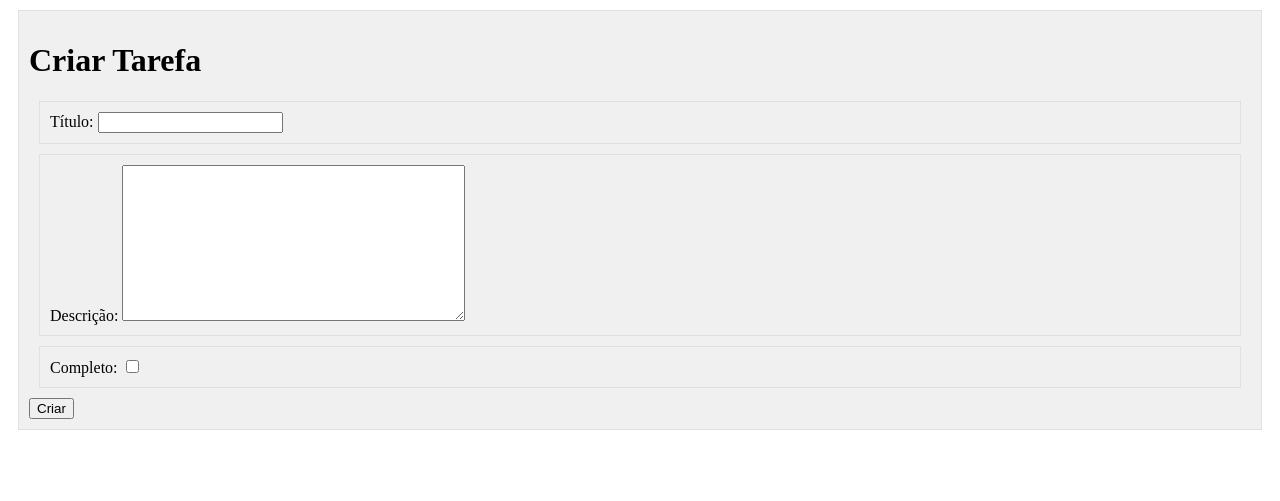
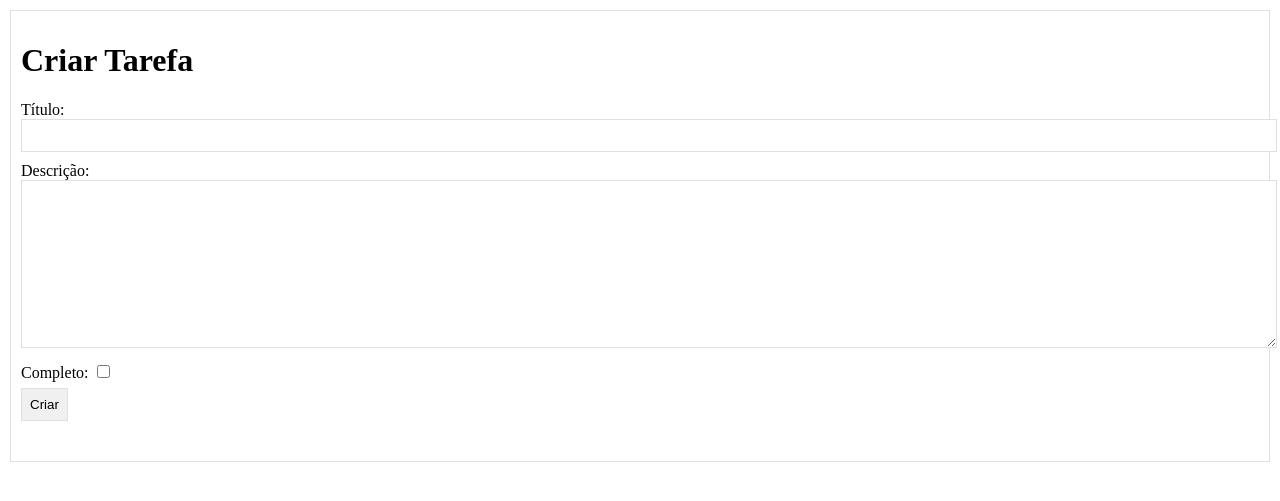
Before and after one commit to marquesaline/django-project-tasks, a Django app: page /criar/ in a window 1280 px wide. Shown: the top 501 px of the page. Run offline with Django 5.2, Linux system fonts and the light colour scheme.

Commit message:
updated project

```diff
--- a/project/tasks/static/css/style.css
+++ b/project/tasks/static/css/style.css
@@ -1,6 +1,65 @@
-div {
+body {
+    margin: 10px;
+}
+
+.main {
+    border: 1px solid #e0e0e0;
+    padding: 10px;
+    margin-top: 10px;
+}
+
+table {
+    border-collapse: collapse;
+    width: 100%;
+}
+
+th, td {
+    border: 1px solid #e0e0e0;
+    padding: 10px;
+}
+
+th {
+    background-color: #f0f0f0;
+}
+
+form {
+    margin: 10px 0;
+
+}
+form input {
+    padding: 8px;
+    width: 100%;
+    margin-bottom: 10px;
+    border: 1px solid #e0e0e0;
+}
+
+form textarea {
+    padding: 8px;
+    width: 100%;
+    margin-bottom: 10px;
+    border: 1px solid #e0e0e0;
+}
+
+form input[type="checkbox"] {
+    margin-right: 10px;
+    width: auto;
+}
+
+form button {
+    padding: 8px;
     background-color: #f0f0f0;
     border: 1px solid #e0e0e0;
-    padding: 10px;
-    margin: 10px;
+    cursor: pointer;
+    margin-bottom: 20px;
+    color: #000;
 }
+
+.btn {
+    padding: 8px;
+    background-color: #f0f0f0;
+    border: 1px solid #e0e0e0;
+    cursor: pointer;
+    margin-bottom: 20px;
+    color: #000;
+
+}
--- a/project/tasks/templates/create_task.html
+++ b/project/tasks/templates/form_task.html
@@ -8,7 +8,7 @@
     <link rel="stylesheet" href="{% static 'css/style.css' %}">
 </head>
 <body>
-    <div>
+    <div  class="main">
         <h1>Criar Tarefa</h1>
         <form method="post">
             {% csrf_token %}
--- a/project/tasks/urls.py
+++ b/project/tasks/urls.py
@@ -3,6 +3,10 @@ from . import views
 
 urlpatterns = [
     path('criar/', views.create_task, name='create_task'),
+    path('', views.list_tasks, name='list_tasks'),
+    path('<int:id>/', views.get_task, name='get_task'),
+    path('atualizar/<int:id>/', views.update_task, name='update_task'),
+    path('deletar/<int:id>/', views.delete_task, name='delete_task'),
 
 
 ]
--- a/project/tasks/views.py
+++ b/project/tasks/views.py
@@ -1,14 +1,37 @@
-from django.shortcuts import render, redirect
+from django.shortcuts import render, redirect, get_object_or_404
 from .models import Task
 from .forms import TaskForm
 
-# Create your views here.
 def create_task(request):
     if request.method == 'POST':
         form = TaskForm(request.POST)
         if form.is_valid():
             form.save()
-            form = TaskForm()
+            return redirect('list_tasks')
     else:
         form = TaskForm()
-    return render(request, 'create_task.html', {'form': form})
+    return render(request, 'form_task.html', {'form': form})
+
+def list_tasks(request):
+    tasks = Task.objects.all()
+    return render(request, 'tasks.html', {'tasks': tasks })
+
+def get_task(request, id):
+    task = get_object_or_404(Task, id=id)
+    return render(request, 'task.html', {'task': task })
+
+def update_task(request, id):
+    task = get_object_or_404(Task, id=id)
+    if request.method == 'POST':
+        form = TaskForm(request.POST, instance=task)
+        if form.is_valid():
+            form.save()
+            return redirect('list_tasks')
+    else:
+        form = TaskForm(instance=task)
+    return render(request, 'form_task.html', {'form': form})
+
+def delete_task(request, id):
+    task = get_object_or_404(Task, id=id)
+    task.delete()
+    return redirect('list_tasks')
```
Also changed, not shown: project/tasks/templates/task.html (added, +26 -0 lines), project/tasks/templates/tasks.html (added, +46 -0 lines).
